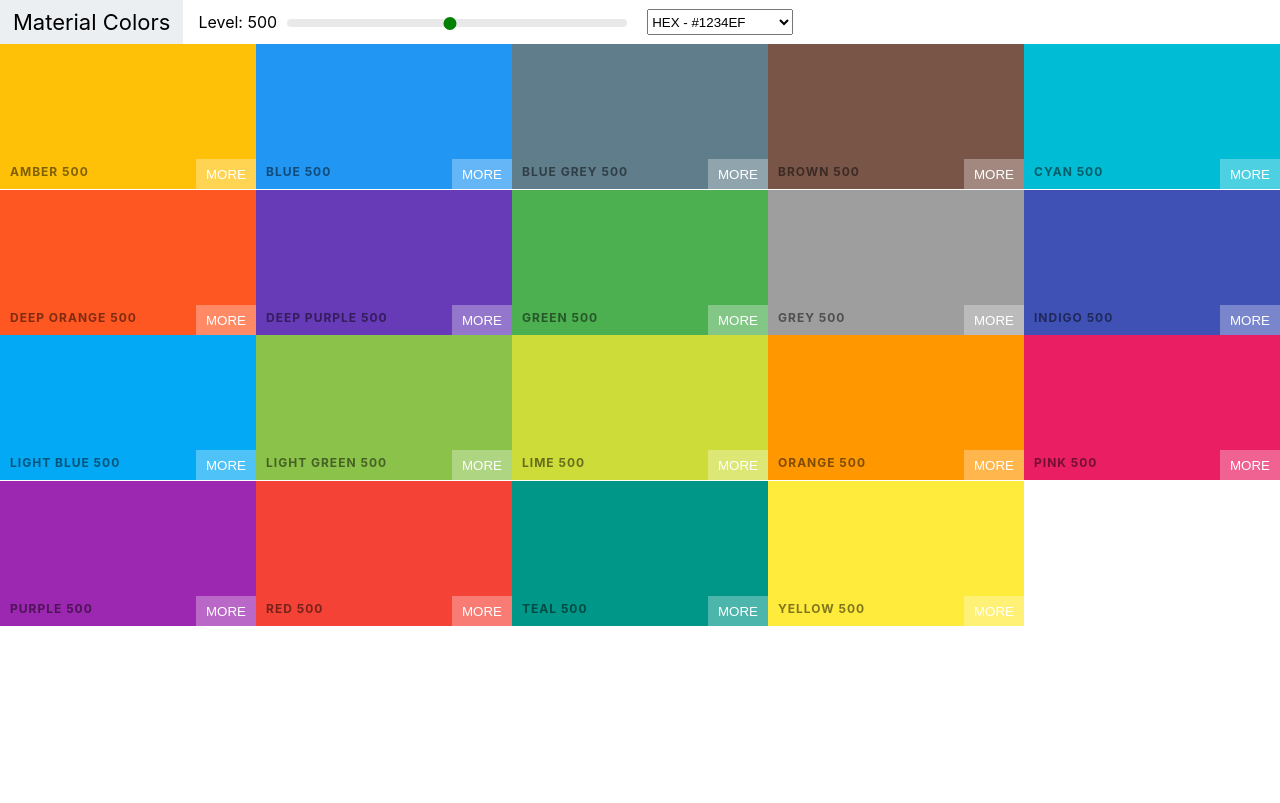
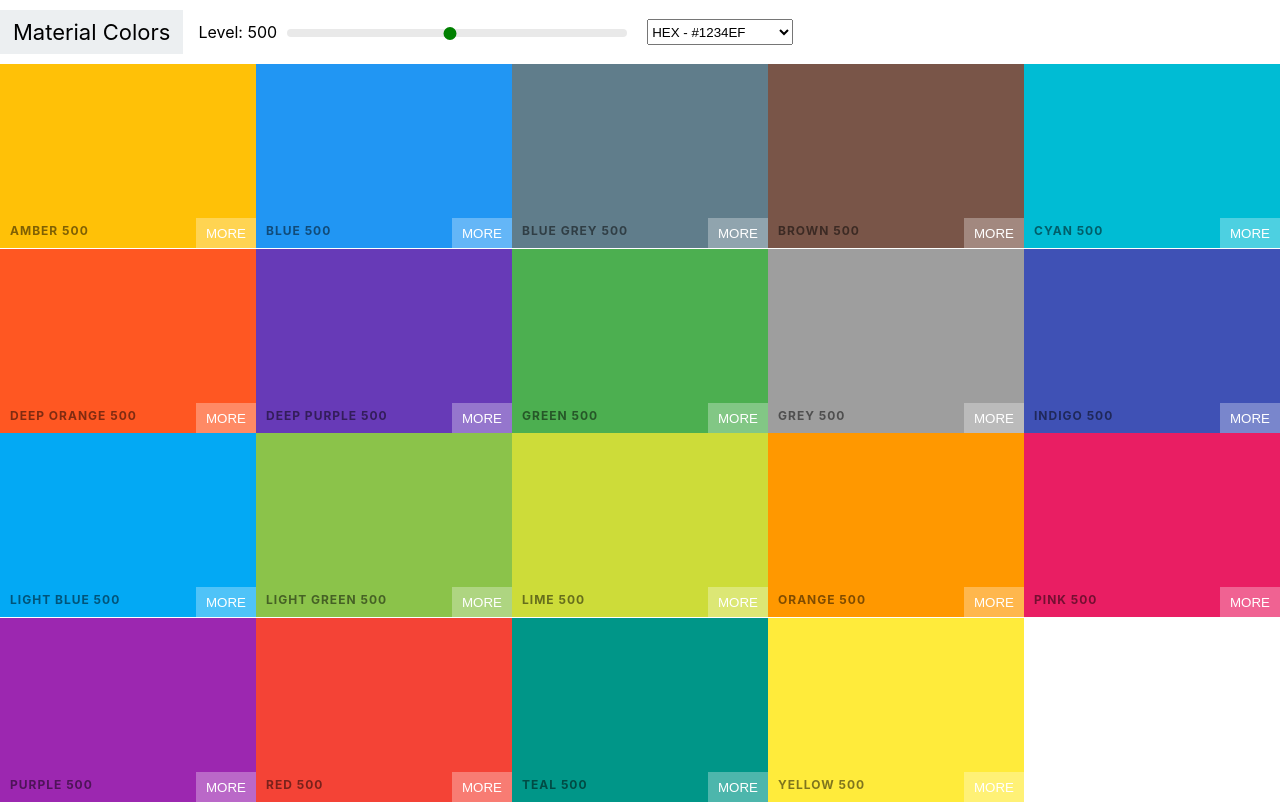
Before and after one commit to elie/materialcolors, a React (Create React App) app: page / in a window 1280 px wide. Built offline with nearby package versions, Linux system fonts and the light colour scheme.

Commit message:
relative heights

```diff
--- a/src/ColorBox.css
+++ b/src/ColorBox.css
@@ -1,7 +1,7 @@
 .color {
   cursor: pointer;
   margin: 0 auto;
-  height: 145px;
+  height: 23vh;
   display: inline-block;
   width: 20%;
   position: relative;
--- a/src/NavBar.css
+++ b/src/NavBar.css
@@ -1,6 +1,7 @@
 header {
   display: flex;
   align-items: center;
+  height: 8vh;
 }
 
 .logo {
```
